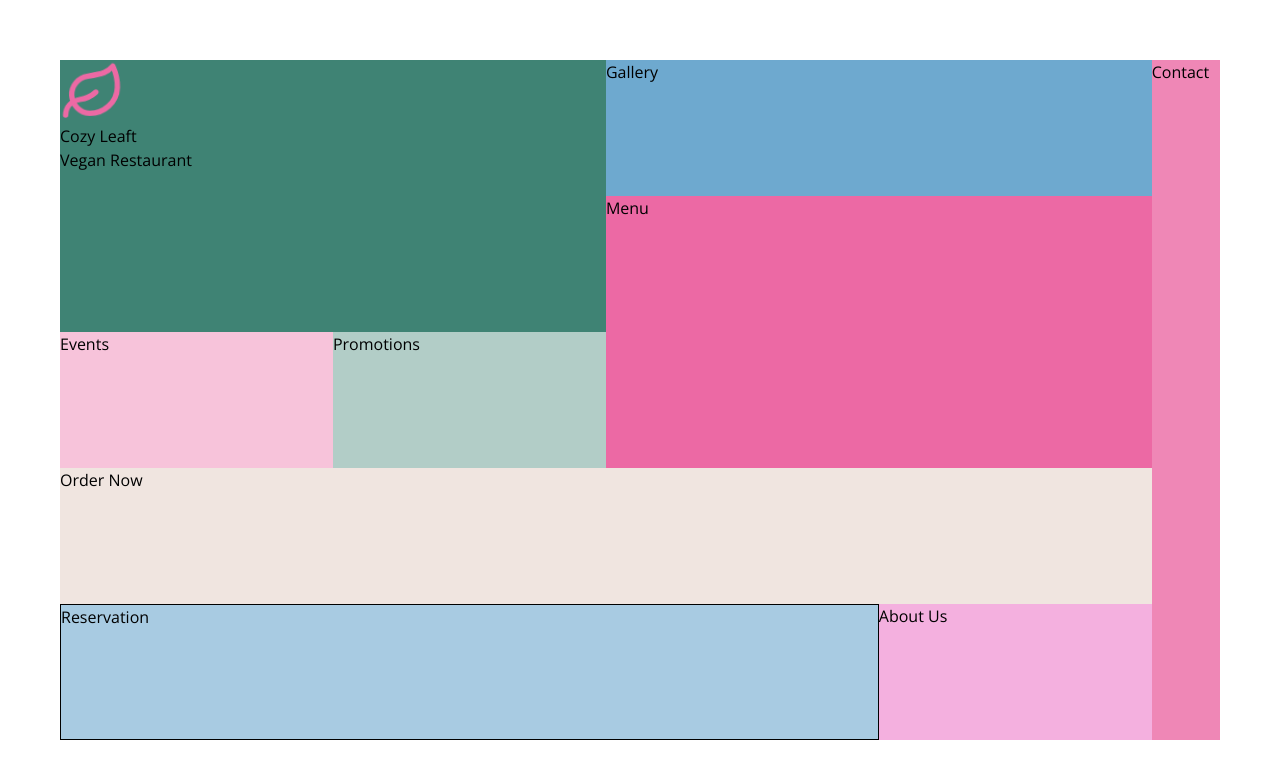
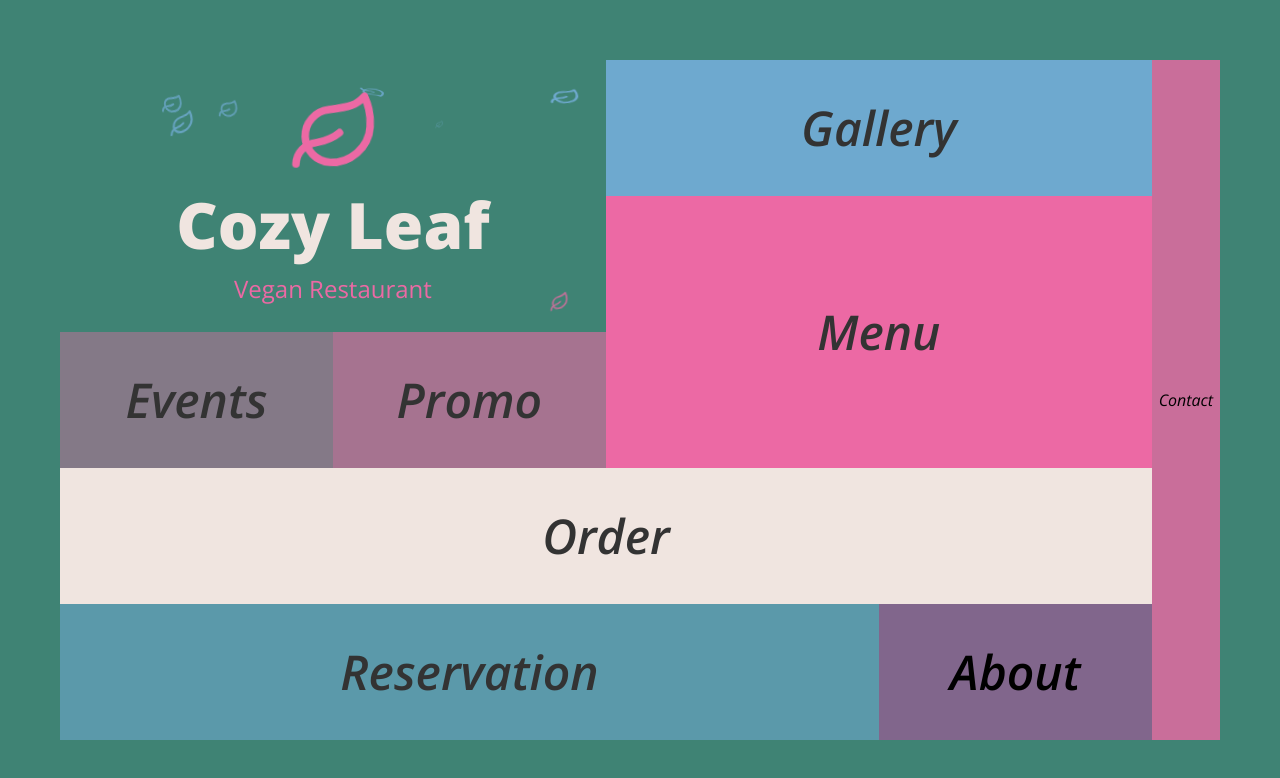
Before and after one commit to Xebec13/Cozy-Leaf, a React (Vite) app: page / in a window 1280 px wide. Shown: the top 778 px of the page. Built offline with nearby package versions, Linux system fonts and the light colour scheme.

Commit message:
Nav Complete

```diff
--- a/src/Nav.jsx
+++ b/src/Nav.jsx
@@ -1,34 +1,42 @@
+import SakuraPetals from './styles/SakuraPetals'
+import LeafIcon from "./styles/LeafIcon";
+
 const Nav = () => {
   return (
-    <nav className="h-screen p-15">
-      <ul className="grid grid-cols-[2fr_2fr_2fr_2fr_0.5fr] grid-rows-5 w-full h-full">
-        <li className="col-span-2 row-span-2 bg-viridian ">
-          <svg
-            xmlns="http://www.w3.org/2000/svg"
-            viewBox="0 0 24 24"
-            fill="none"
-            stroke="currentColor"
-            strokeWidth="2"
-            strokeLinecap="round"
-            strokeLinejoin="round"
-            className="w-16 h-16 text-thulian animate-wind"
-          >
-            <path d="M11 20A7 7 0 0 1 9.8 6.1C15.5 5 17 4.48 19 2c1 2 2 4.18 2 8 0 5.5-4.78 10-10 10Z" />
-            <path d="M2 21c0-3 1.85-5.36 5.08-6C9.5 14.52 12 13 13 12" />
-          </svg>
-          <h1>Cozy Leaft</h1>
-          <p>Vegan Restaurant</p>
+    <nav className="h-full md:h-screen bg-viridian p-5 md:p-15">
+      <ul className="block md:grid md:grid-cols-[2fr_2fr_2fr_2fr_0.5fr] md:grid-rows-5 w-full h-full">
+        <div className="nav-hover relative col-span-2 row-span-2 flex flex-col justify-center items-center text-seashell overflow-hidden cursor-pointer">
+          <SakuraPetals petalCount={50} />
+          <LeafIcon className="relative z-10 size-16 md:size-1/3 text-thulian animate-wind" />
+          <h1 className="h1-fluid font-extrabold whitespace-nowrap relative z-10">
+            Cozy Leaf
+          </h1>
+          <p className="text-xl md:text-2xl text-thulian relative z-10">
+            Vegan Restaurant
+          </p>
+        </div>
+        <li className="nav-hover text-softblack text-[3rem] md:text-fluid font-semibold p-1 italic flex justify-center items-center col-span-2 bg-carolina cursor-pointer">
+          Gallery
         </li>
-        <li className="col-span-2 bg-carolina">Gallery</li>
-        <li className="col-span-2 row-span-2 bg-thulian">Menu</li>
-        <li className="bg-thulian-40 ">Events</li>
-        <li className="bg-viridian-40">Promotions</li>
-        <li className="col-span-4 bg-seashell">Order Now</li>
-        <li className="col-span-3 border-1 border-black bg-carolina-60">
+        <li className="nav-hover text-softblack text-[3rem] md:text-fluid font-semibold p-1 italic flex justify-center items-center col-span-2 row-span-2 bg-thulian cursor-pointer">
+          Menu
+        </li>
+        <li className="nav-hover text-softblack text-[3rem] md:text-fluid font-semibold p-1 italic flex justify-center items-center bg-thulian-40 cursor-pointer ">
+          Events
+        </li>
+        <li className="nav-hover text-softblack text-[3rem] md:text-fluid font-semibold p-1 italic flex justify-center items-center bg-thulian-60 cursor-pointer">
+          Promo
+        </li>
+        <li className="nav-hover text-softblack text-[3rem] md:text-fluid font-semibold p-1 italic flex justify-center items-center col-span-4 bg-seashell cursor-pointer">
+          Order
+        </li>
+        <li className="nav-hover text-softblack text-[3rem] md:text-fluid font-semibold p-1 italic flex justify-center items-center col-span-3 bg-carolina-60 cursor-pointer">
           Reservation
         </li>
-        <li className=" bg-shocking-40">About Us</li>
-        <li className="col-start-5 row-start-1 row-span-5 bg-thulian-80">
+        <li className="nav-hover text-[3rem] md:text-fluid-desktop font-semibold p-1 italic flex justify-center items-center bg-shocking-40 cursor-pointer">
+          About
+        </li>
+        <li className="nav-hover italic flex justify-center items-center col-start-5 row-start-1 row-span-5 bg-thulian-80 cursor-pointer">
           Contact
         </li>
       </ul>
--- a/src/index.css
+++ b/src/index.css
@@ -6,7 +6,7 @@ body {
 }
 
 @layer utilities {
-  /* === Seashell === */
+  /* 👇 kolory */
   .bg-seashell {
     background-color: hsla(16, 33%, 91%, 1);
   }
@@ -140,19 +140,41 @@ body {
   .text-viridian-40 {
     color: hsla(167, 35%, 38%, 0.4);
   }
+  .text-softblack {
+    color: #333;
+  }
 }
+/* 👇 animacje i hover  */
+@layer utilities {
+  @keyframes wind {
+    0%,
+    100% {
+      transform: rotate(-12deg);
+    }
+    50% {
+      transform: rotate(6deg);
+    }
+  }
+  .animate-wind {
+    animation: wind 4s ease-in-out infinite;
+    transform-origin: center bottom;
+  }
+  .nav-hover {
+    transition: transform 0.3s ease-in-out, filter 0.3s ease-in-out;
+  }
 
-@keyframes wind {
-  0%,
-  100% {
-    transform: rotate(-3deg);
-  }
-  50% {
-    transform: rotate(3deg);
+  .nav-hover:hover {
+
+    filter: brightness(1.15);
   }
 }
 
-.animate-wind {
-  animation: wind 4s ease-in-out infinite;
-  transform-origin: center bottom; /* punkt obrotu = łodyga liścia */
+/* 👇 typografia */
+@layer utilities {
+  .text-fluid {
+    font-size: clamp(2.5rem, 4rem, 5vw);
+  }
+  .h1-fluid {
+    font-size: clamp(3.5rem, 4rem, 6vw);
+  }
 }
--- /dev/null
+++ b/src/styles/LeafIcon.jsx
@@ -0,0 +1,17 @@
+const LeafIcon = ({ className }) => (
+  <svg
+    xmlns="http://www.w3.org/2000/svg"
+    viewBox="0 0 24 24"
+    fill="none"
+    stroke="currentColor"
+    strokeWidth="2"
+    strokeLinecap="round"
+    strokeLinejoin="round"
+    className={className}
+  >
+    <path d="M11 20A7 7 0 0 1 9.8 6.1C15.5 5 17 4.48 19 2c1 2 2 4.18 2 8 0 5.5-4.78 10-10 10Z" />
+    <path d="M2 21c0-3 1.85-5.36 5.08-6C9.5 14.52 12 13 13 12" />
+  </svg>
+);
+
+export default LeafIcon;
--- /dev/null
+++ b/src/styles/SakuraPetals.jsx
@@ -0,0 +1,51 @@
+import { useEffect, useRef } from "react";
+import LeafIcon from "./LeafIcon"; // upewnij się że ścieżka jest poprawna
+import "./sakurapetals.css";
+
+const SakuraPetals = ({ petalCount = 30 }) => {
+  const containerRef = useRef(null);
+
+  useEffect(() => {
+    const petals = containerRef.current.querySelectorAll(".petal");
+
+    petals.forEach((petal, i) => {
+      const scale = Math.random() * 0.8 + 0.2;
+
+      petal.animate(
+        [
+          {
+            transform: `translate3d(${(i / petalCount) * 100}vw, 0, 0) scale(${scale})`,
+            opacity: scale,
+          },
+          {
+            transform: `translate3d(${(i / petalCount) * 100 + 10}vw, 150vh, 0) scale(${scale})`,
+            opacity: 1,
+          },
+        ],
+        {
+          duration: Math.random() * 90000 + 3000,
+          iterations: Infinity,
+          delay: -(Math.random() * 5000),
+        }
+      );
+    });
+  }, [petalCount]);
+
+  return (
+    <div id="petals-container" ref={containerRef}>
+      {Array.from({ length: petalCount }).map((_, index) => {
+        // naprzemiennie thulian / shocking
+        const colorClass = index % 2 === 0 ? "text-thulian" : "text-carolina";
+        return (
+          <div key={index} className="petal">
+            <div className="rotate">
+              <LeafIcon className={`askew w-6 h-6 ${colorClass}`} />
+            </div>
+          </div>
+        );
+      })}
+    </div>
+  );
+};
+
+export default SakuraPetals;
--- /dev/null
+++ b/src/styles/sakurapetals.css
@@ -0,0 +1,104 @@
+#petals-container {
+  position: absolute;
+  inset:0;
+  width: 100%;
+  height: 100%;
+  pointer-events: none;
+  z-index: 0; /* upewnij się, że logo ma wyższy z-index */
+}
+
+.petal {
+  width: 1rem;
+  height: 1rem;
+  position: absolute;
+  top: -10rem;
+
+}
+
+.petal .rotate {
+  animation: driftyRotate 1s infinite both ease-in-out;
+  perspective: 1000;
+}
+
+.petal .askew {
+  transform: skewY(10deg);
+  width: 2rem;
+  height: 2rem;
+  animation: drifty 1s infinite alternate both ease-in-out;
+  perspective: 1000;
+}
+
+.petal:nth-of-type(7n) .askew {
+  animation-delay: -0.6s;
+  animation-duration: 2.25s;
+}
+.petal:nth-of-type(7n + 1) .askew {
+  animation-delay: -0.879s;
+  animation-duration: 3.5s;
+}
+.petal:nth-of-type(7n + 2) .askew {
+  animation-delay: -0.11s;
+  animation-duration: 1.95s;
+}
+.petal:nth-of-type(7n + 3) .askew {
+  animation-delay: -0.246s;
+  animation-duration: 0.85s;
+}
+.petal:nth-of-type(7n + 4) .askew {
+  animation-delay: -0.43s;
+  animation-duration: 2.5s;
+}
+.petal:nth-of-type(7n + 5) .askew {
+  animation-delay: -0.56s;
+  animation-duration: 1.75s;
+}
+.petal:nth-of-type(7n + 6) .askew {
+  animation-delay: -0.76s;
+  animation-duration: 1.5s;
+}
+
+.petal:nth-of-type(9n) .rotate {
+  animation-duration: 2s;
+}
+.petal:nth-of-type(9n + 1) .rotate {
+  animation-duration: 2.3s;
+}
+.petal:nth-of-type(9n + 2) .rotate {
+  animation-duration: 1.1s;
+}
+.petal:nth-of-type(9n + 3) .rotate {
+  animation-duration: 0.75s;
+}
+.petal:nth-of-type(9n + 4) .rotate {
+  animation-duration: 4.3s;
+}
+.petal:nth-of-type(9n + 5) .rotate {
+  animation-duration: 3.05s;
+}
+.petal:nth-of-type(9n + 6) .rotate {
+  animation-duration: 2.76s;
+}
+.petal:nth-of-type(9n + 7) .rotate {
+  animation-duration: 7.6s;
+}
+.petal:nth-of-type(9n + 8) .rotate {
+  animation-duration: 1.78s;
+}
+
+@keyframes drifty {
+  0% {
+    transform: skewY(10deg) translate3d(-250%, 0, 0);
+  }
+  100% {
+    transform: skewY(-12deg) translate3d(250%, 0, 0);
+  }
+}
+
+@keyframes driftyRotate {
+  0% {
+    transform: rotateX(0);
+  }
+  100% {
+    transform: rotateX(359deg);
+  }
+}
```
